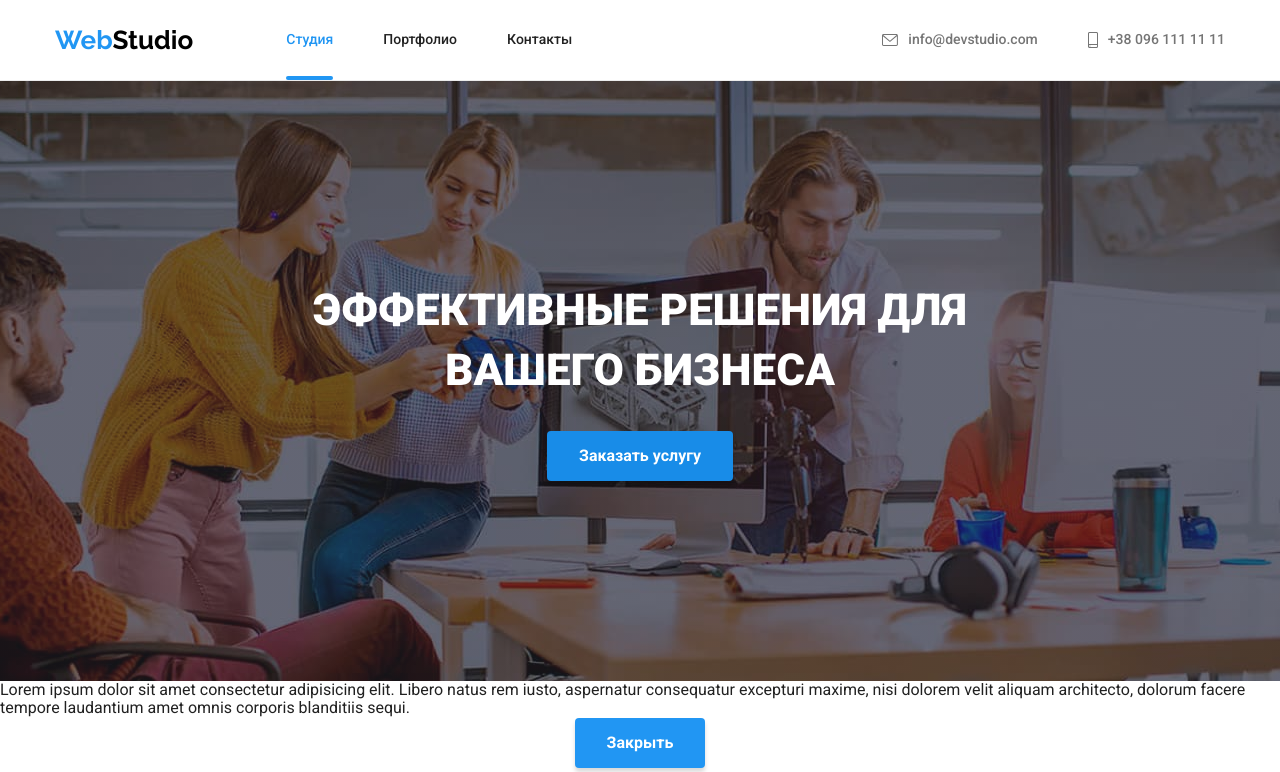
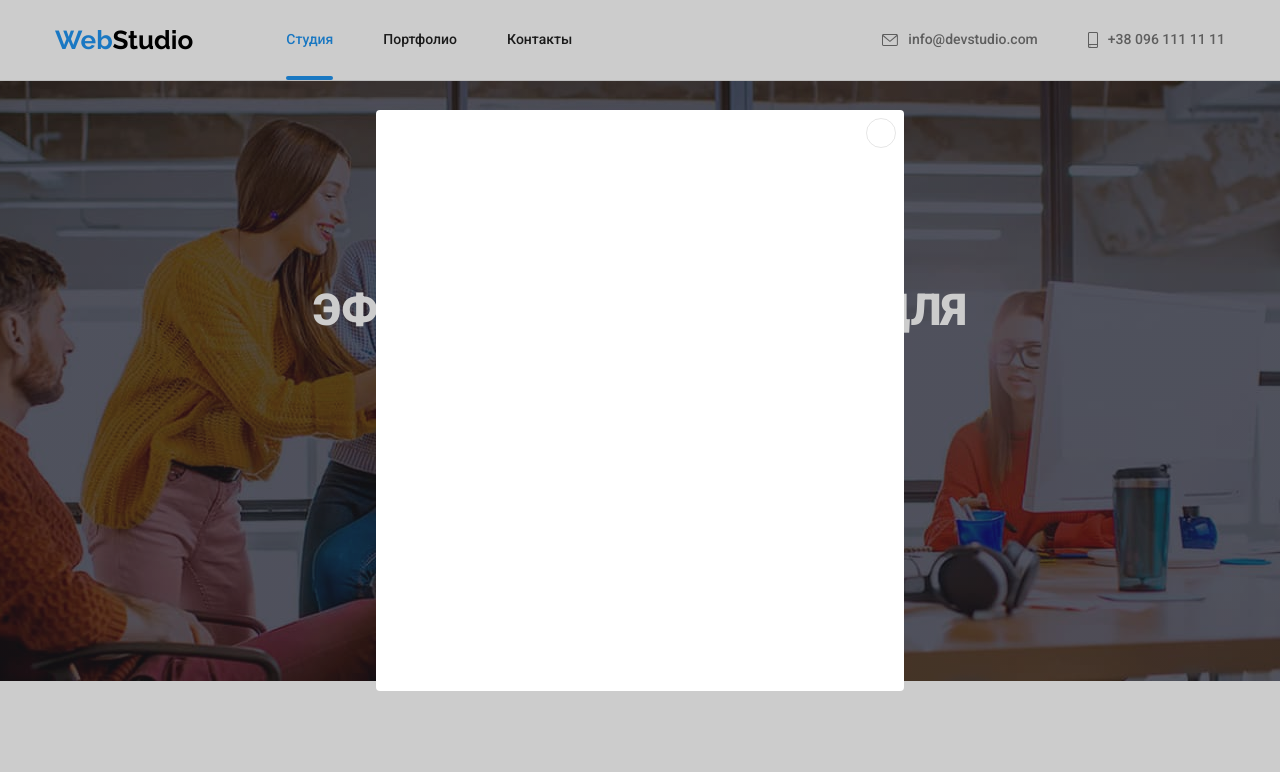
Before and after one commit to natalia-pavlenko/goit-markup-hw-05, a plain HTML site: page index.html in a window 1280 px wide. Both pictures are taken after a click on the button "Заказать услугу". Shown: the top 772 px of the page. Drawn offline with nearby package versions, Linux system fonts and the light colour scheme.

Commit message:
with modal window

```diff
--- a/css/styles.css
+++ b/css/styles.css
@@ -190,7 +190,47 @@ ul {
 .btn:focus {
   background-color: #188ce8;
 }
-.backdrop is-hidden {
+/* modal window */
+.backdrop {
+  position: fixed;
+  top: 0;
+  left: 0;
+  z-index: 1000;
+
+  display: flex;
+  align-items: center;
+  justify-content: center;
+
+  width: 100%;
+  height: 100%;
+
+  background-color: rgba(0, 0, 0, 0.2);
+}
+
+.modal {
+  position: relative;
+  width: 528px;
+  height: 581px;
+  background-color: var(--color-white);
+  border-radius: 4px;
+}
+.modal-btn {
+  position: absolute;
+  top: 8px;
+  right: 8px;
+  width: 30px;
+  height: 30px;
+  padding: 0;
+
+  display: flex;
+  align-items: center;
+  justify-content: center;
+  cursor: pointer;
+  border-radius: 50%;
+  border: 1px solid rgba(0, 0, 0, 0.1);
+  background-color: transparent;
+}
+.backdrop.is-hidden {
   visibility: hidden;
   opacity: 0;
   pointer-events: none;
--- a/index.html
+++ b/index.html
@@ -53,18 +53,17 @@
     <section class="hero section">
       <div class="container">
         <h1 class="hero-title">Эффективные решения для вашего бизнеса</h1>
-        <button data-modal-open class="btn" type="button">Заказать услугу</button>
+        <button class="btn" type="button" data-modal-open>Заказать услугу</button>
       </div>
     </section>
     <!-- modal window -->
-    <div class=".." data-modal>
+    <div class="backdrop is-hidden" data-modal>
       <div class="modal">
-        <p> Lorem ipsum dolor sit amet consectetur adipisicing elit. Libero natus rem iusto, aspernatur consequatur
-          excepturi maxime, nisi dolorem velit aliquam architecto, dolorum facere tempore laudantium amet omnis corporis
-          blanditiis sequi.</p>
+        <button class="modal-btn" data-modal-close><svg class="modal-btn-icon" width="30" height="30">
+            <use href="./images/icons/icons.svg#icon-icon-close"></use>
+          </svg>
+        </button>
       </div>
-      <button data-modal-close class="btn" type="button">Закрыть</button>
-    </div>
     </div>
     <!--skills section-->
     <section class="skills section">
```
Also changed, not shown: New folder/icomoon/icons.svg, images/icons/xmark-solid.svg (added).
